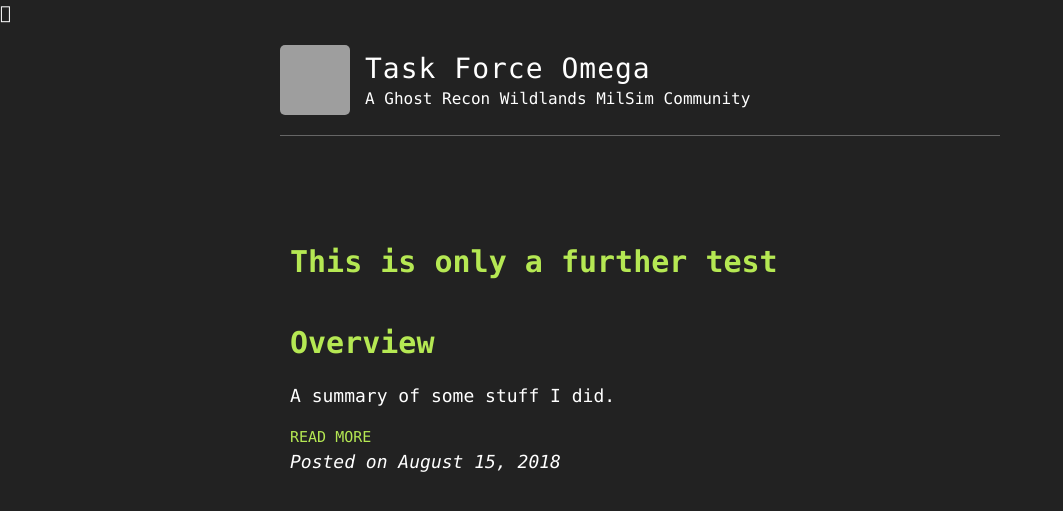
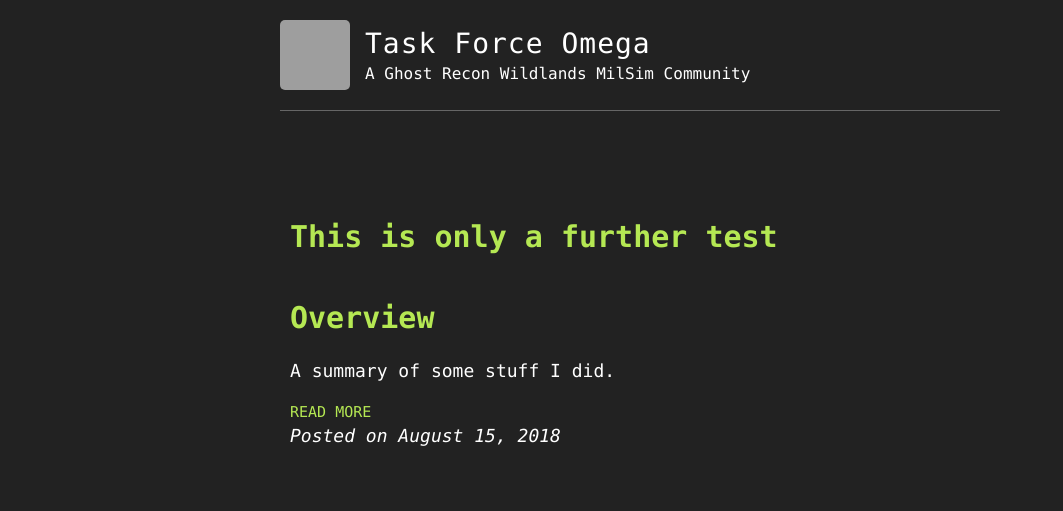
Before and after one commit to taskforceomega/taskforceomega.github.io, a Jekyll site: the page built from index.html, in a window 1280 px wide. Shown: the top 511 px of the page, without its empty margins (0-1063 px from the left). Built offline with Jekyll 4.4.1, drawn with Linux system fonts in a browser that asks for light colours; grey boxes are pictures that could not be loaded.

Commit message:
Update default.html

```diff
--- a/_layouts/default.html
+++ b/_layouts/default.html
@@ -2,8 +2,6 @@
 <html>
 
   <head>
-    <!-- import font awesome icons -->
-    <link rel="stylesheet" href="https://cdnjs.cloudflare.com/ajax/libs/font-awesome/4.7.0/css/font-awesome.min.css">
 
     <script>
       /* Set the width of the side navigation to 250px */
```
